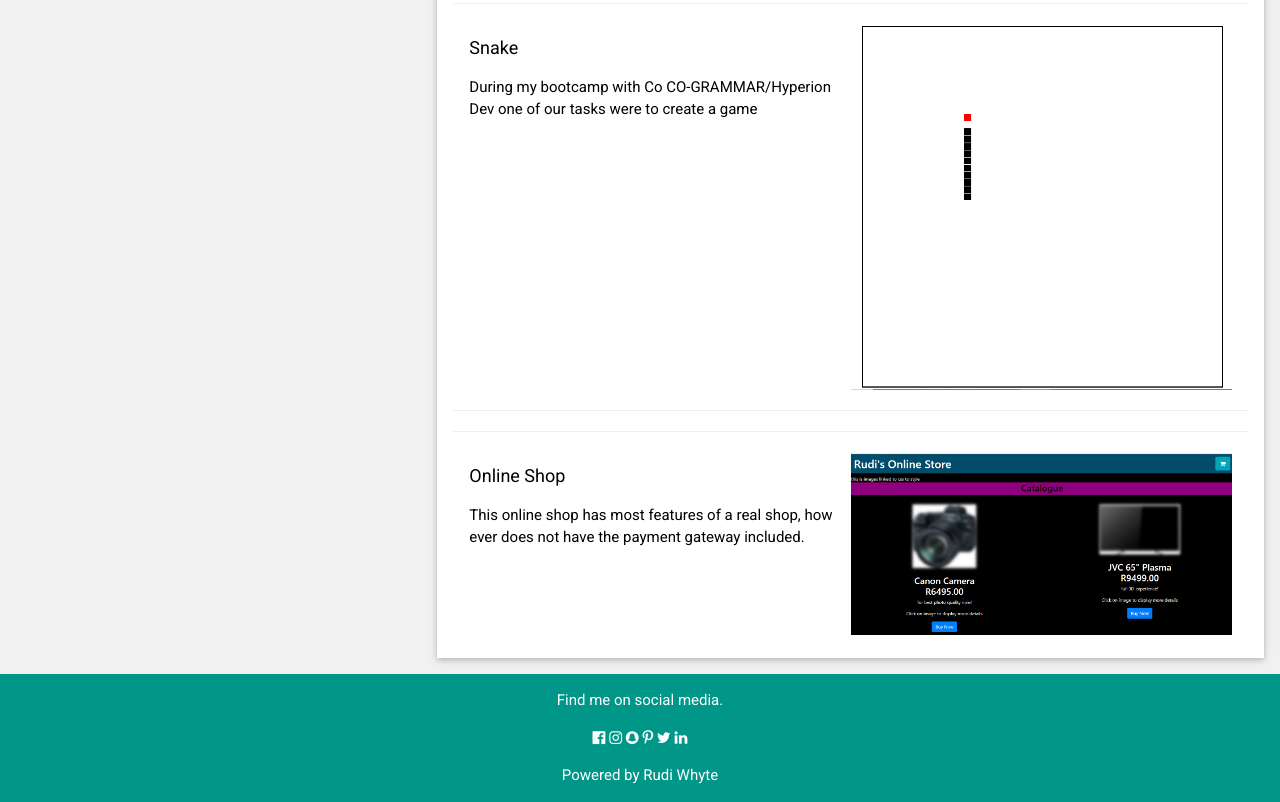
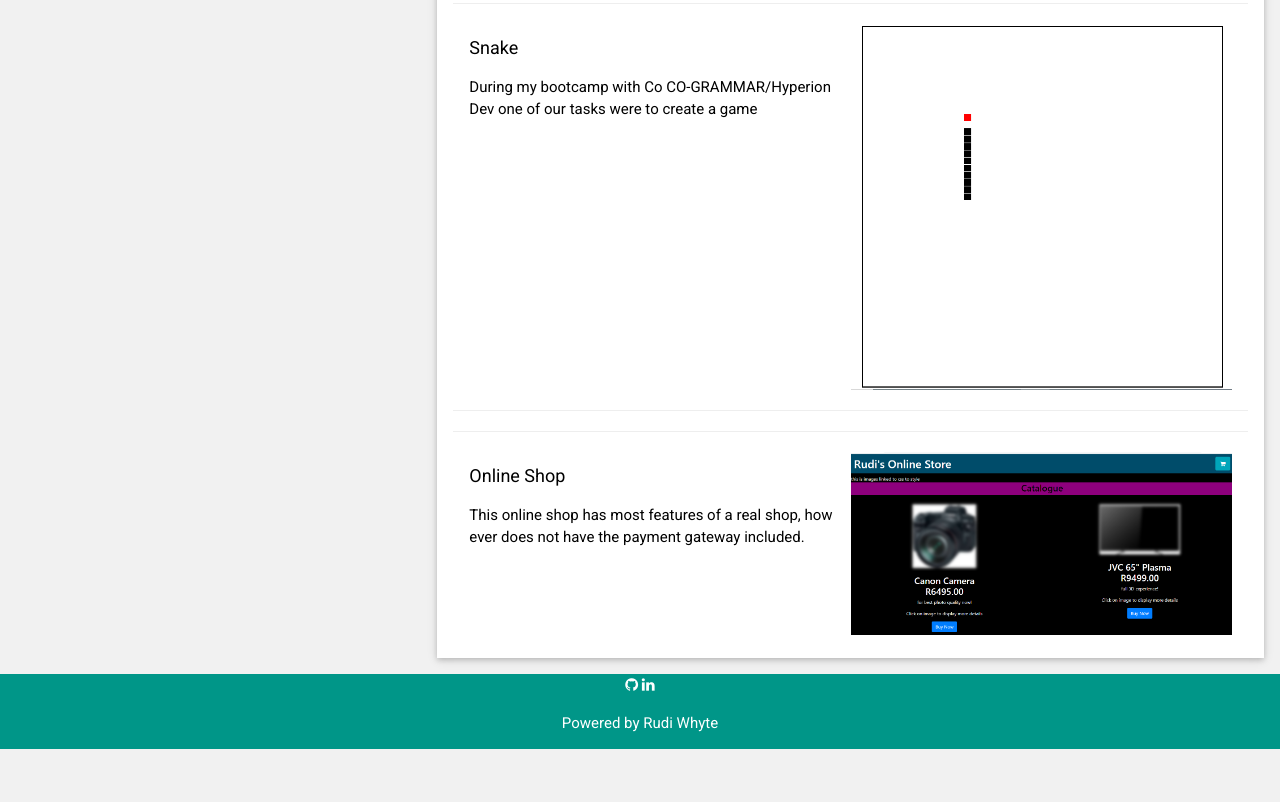
Before and after one commit to Mr-Whyte/Rudi-porfolio, a plain HTML site: page index.html in a window 1280 px wide. Shown: the part 2605-3407 px from the top of the page. After the commit the page ends 3354 px from the top, so only its background shows below. Drawn offline with nearby package versions, Linux system fonts and the light colour scheme.

Commit message:
Update index.html

```diff
--- a/index.html
+++ b/index.html
@@ -231,12 +231,7 @@
     </div>
 
     <footer class="w3-container w3-teal w3-center w3-margin-top">
-        <p>Find me on social media.</p>
-        <i class="fa fa-facebook-official w3-hover-opacity"></i>
-        <i class="fa fa-instagram w3-hover-opacity"></i>
-        <i class="fa fa-snapchat w3-hover-opacity"></i>
-        <i class="fa fa-pinterest-p w3-hover-opacity"></i>
-        <i class="fa fa-twitter w3-hover-opacity"></i>
+        <i class="fa fa-github w3-hover-opacity"></i>
         <i class="fa fa-linkedin w3-hover-opacity"></i>
         <p>Powered by Rudi Whyte</a></p>
     </footer>
```
